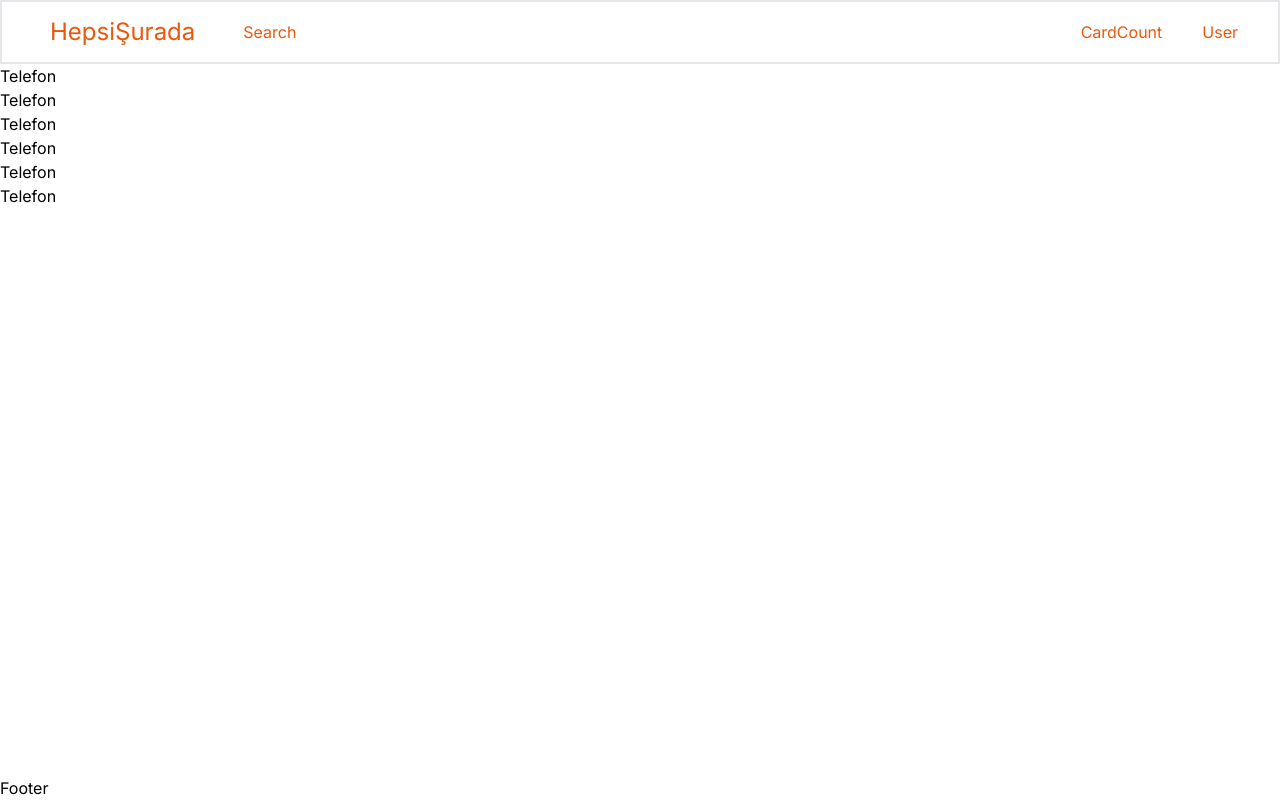
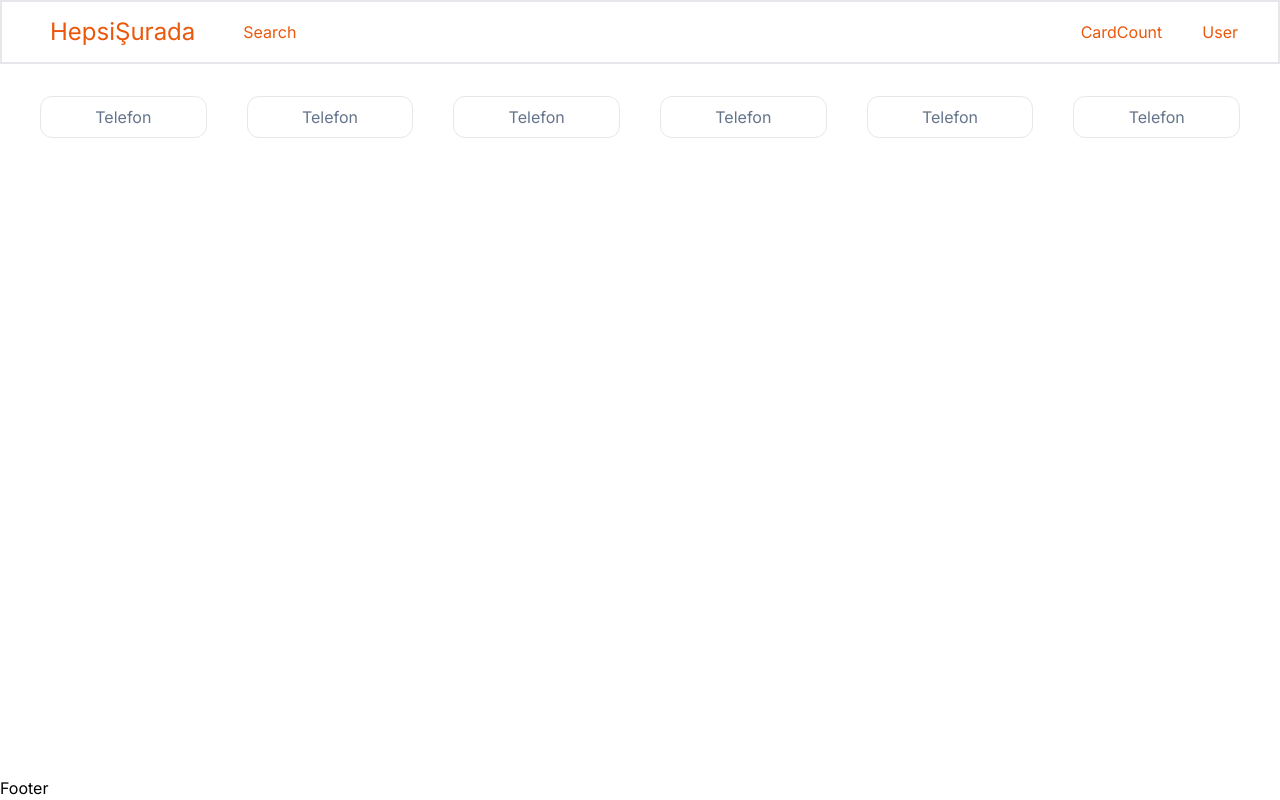
Before and after one commit to hakanduyar/eticaret, a Next.js app: page / in a window 1280 px wide. Built offline with nearby package versions, Linux system fonts and the light colour scheme.

Commit message:
"Updated Category component with new CSS classes and styling"

```diff
--- a/app/components/home/Category.tsx
+++ b/app/components/home/Category.tsx
@@ -21,9 +21,14 @@ const Category = () => {
     },
   ];
   return (
-    <div>
+    <div className="flex items-center justify-center px-3 md:px-10 gap-3 md:gap-10 py-5 md:py-8 overflow-x-auto">
       {categoryList.map((category, index) => (
-        <div key={index}>{category.name}</div>
+        <div
+          className="border text-slate-500 rounded-xl min-w-[120px] flex  items-center justify-center px-4 py-2 text-center cursor-pointer flex-1"
+          key={index}
+        >
+          {category.name}
+        </div>
       ))}
     </div>
   );
```
